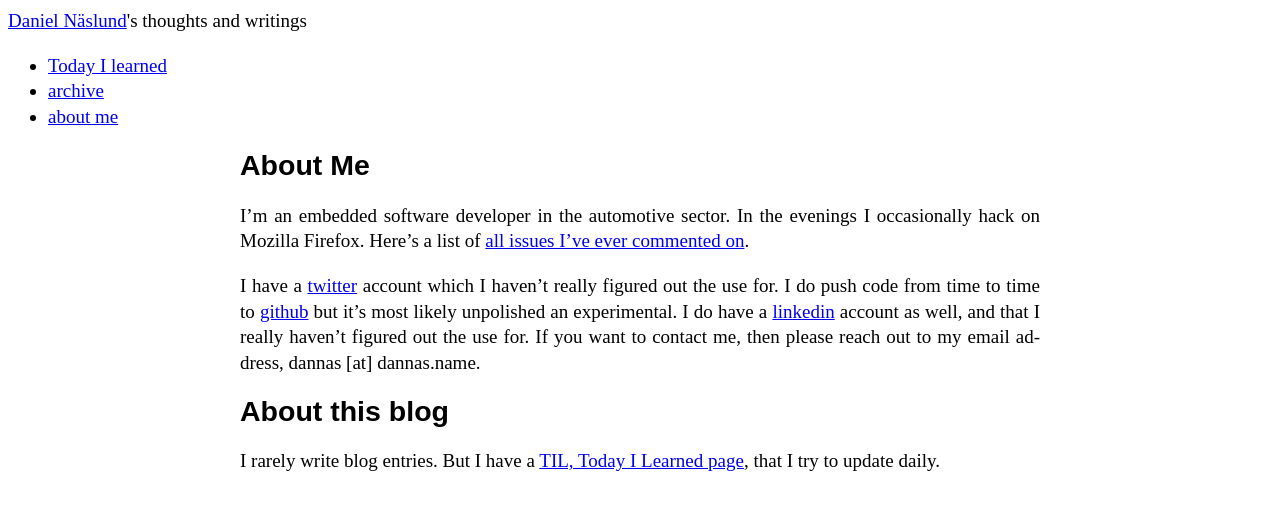
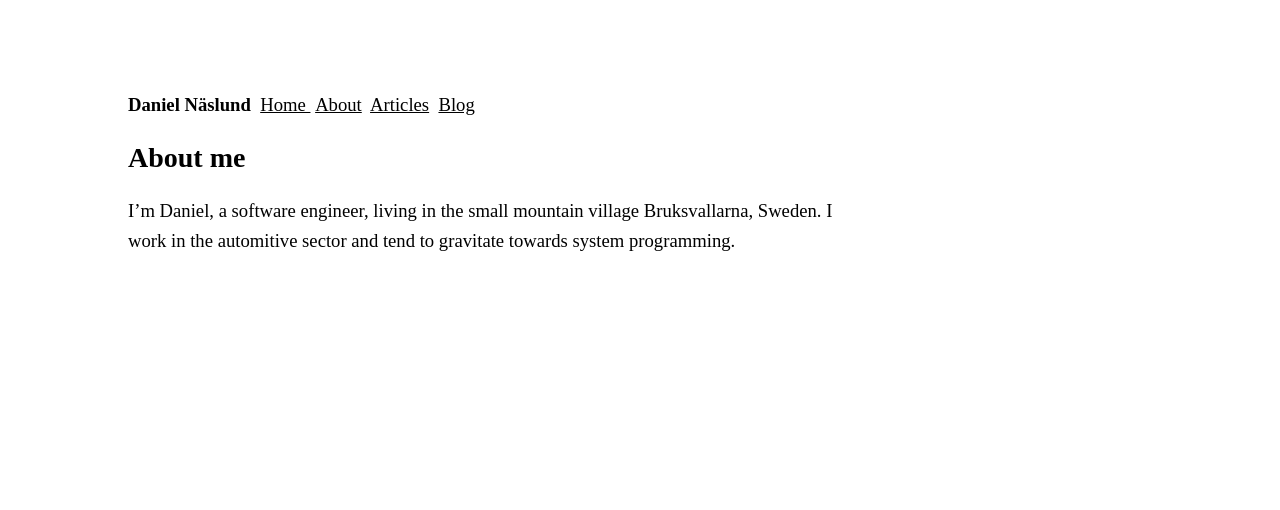
Before and after one commit to dannas/dannas.github.com, a Jekyll site: the page built from about.markdown, in a window 1280 px wide. Shown: the top 510 px of the page. Built offline with Jekyll 4.4.1, drawn with Linux system fonts in a browser that asks for light colours.

Commit message:
Use the css from peter.bourgon.org

```diff
--- a/_layouts/default.html
+++ b/_layouts/default.html
@@ -42,17 +42,16 @@ layout: nil
 
     </head>
     <body>
-        <div class="wrapper">
+        <div id="wrapper">
             <header>
-                <a href="/index.html">Daniel Näslund</a>'s thoughts and writings
+                <p>
+                    <strong>Daniel Näslund</strong>
+                    <a href="/" title="Home">Home</>
+                    <a href="/about.html">About</a>
+                    <a href="/archive.html">Articles</a>
+                    <a href="/TIL.html">Blog</a>
+                </p>
             </header>
-            <div class="navigation">
-                <ul>
-                    <li><a href="/TIL.html">Today I learned</a></li>
-                    <li><a href="/archive.html">archive</a></li>
-                    <li><a href="/about.html">about me</a></li>
-                </ul>
-            </div>
 
             <article>
                 {{ content }}
--- a/about.markdown
+++ b/about.markdown
@@ -3,10 +3,7 @@ layout: default
 title: About dannas.name
 ---
 
-# About Me
-I'm an embedded software developer in the automotive sector. In the evenings I occasionally hack on Mozilla Firefox. Here's a list of [all issues I've ever commented on](https://bugzilla.mozilla.org/buglist.cgi?query_format=advanced&emailtype1=exact&emaillongdesc1=1&email1=dannas%40dannas.name&list_id=13734517).
-
-I have a [twitter](https://twitter.com/dannas_) account which I haven't really figured out the use for. I do push code from time to time to [github](https://github.com/dannas) but it's most likely unpolished an experimental. I do have a [linkedin](https://linkedin.com/in/dannas) account as well, and that I really haven't figured out the use for. If you want to contact me, then please reach out to my email address, dannas [at] dannas.name.
-
-# About this blog
-I rarely write blog entries. But I have a [TIL, Today I Learned page](/TIL.html), that I try to update daily.
+# About me
+I'm Daniel, a software engineer, living in the small mountain village
+Bruksvallarna, Sweden. I work in the automitive sector and tend to gravitate
+towards system programming.
--- a/stylesheets/styles.css
+++ b/stylesheets/styles.css
@@ -1,19 +1,70 @@
+/* Taken from peter.bourgon.org */
+body {
+	margin: 0;
+	font-size: 14pt;
+	font-family: serif;
+	line-height: 1.6em;
+	background-color: #fff;
+	color: #000;
+}
 
-/* Taken from c9x.me */
-html              { hyphens: auto }
-pre, p, h2, h3		{ margin: 1.9rem 0px 1.9rem; }
-article, .container	{ width: 800px; margin: auto; }
-h1, h2, h3, h4		{ font-family: arial, sans; }
-h2                  { margin-top: 5rem; }
-pre, code		    { background-color: #eeeeff; line-height: normal; overflow: auto; }
-#logo			    { vertical-align: middle; margin-right: 16px; }
-body			    { font-size: 1.9rem; line-height: 135%; }
-p			        { text-align: justify; }
-html			    { font-size: 62.5%; }
-.bnf			    { background-color: white; padding-left: 2rem; }
+div#wrapper {
+	min-width: 20em;
+	max-width: 40em;
+	margin-top: 7%;
+	margin-left: 10%;
+	margin-right: 10%;
+	margin-bottom: 7%;
+}
 
-@media only screen and (max-device-width: 480px) {
-html			    { font-size: 50%; }
-article, .container	{ width: 90%; }
-p			        { text-align: left; }
+a:link {
+	text-decoration: underline;
+	color: #000;
 }
+
+a:visited {
+	color: #000;
+}
+
+a:hover {
+	background-color: rgba(0, 0, 0, 0.1);
+}
+
+header * {
+	margin: 0 0.25em 0 0;
+}
+
+header > a {
+	text-decoration: none;
+	border-bottom: solid 1px #000;
+}
+
+img {
+	margin: 1em 0 0 0;
+}
+
+pre {
+	font-size: 11pt;
+	line-height: 1.3em;
+	margin: 1em;
+	padding: 1em 0;
+	border-top: solid 1px #ddd;
+	border-bottom: solid 1px #ddd;
+}
+
+code {
+	font-size: 11pt;
+	background-color: #eee;
+}
+
+pre > code {
+	background-color: inherit;
+}
+
+h2 {
+	font-style: italic;
+}
+
+h2 a:link, h3 a:link {
+	text-decoration: none;
+}
```
Also changed, not shown: index.html (+11 -17 lines).
